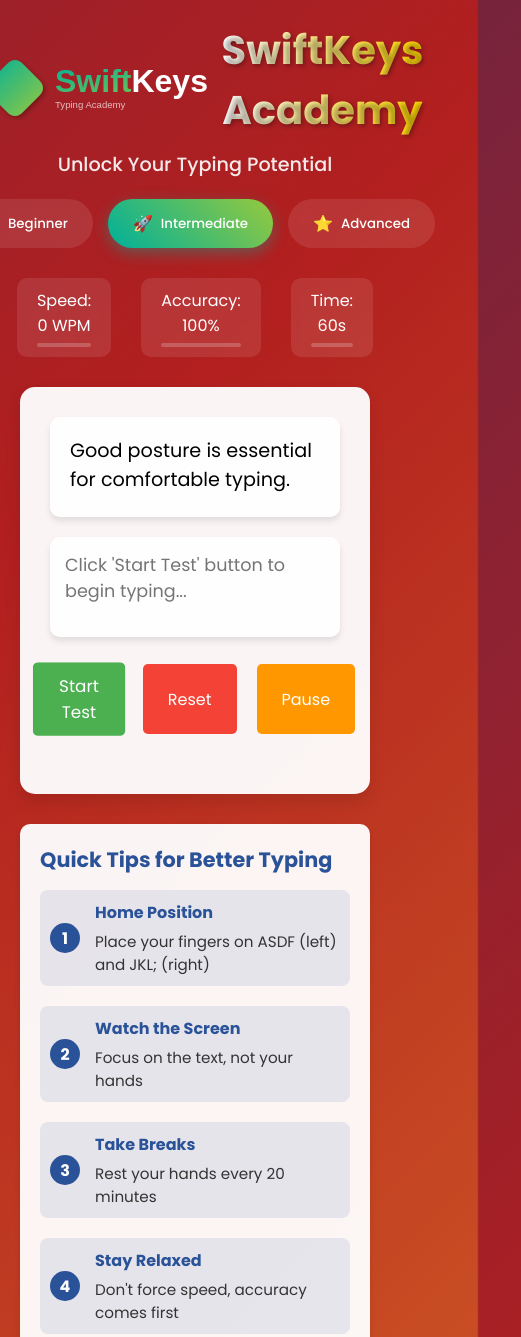
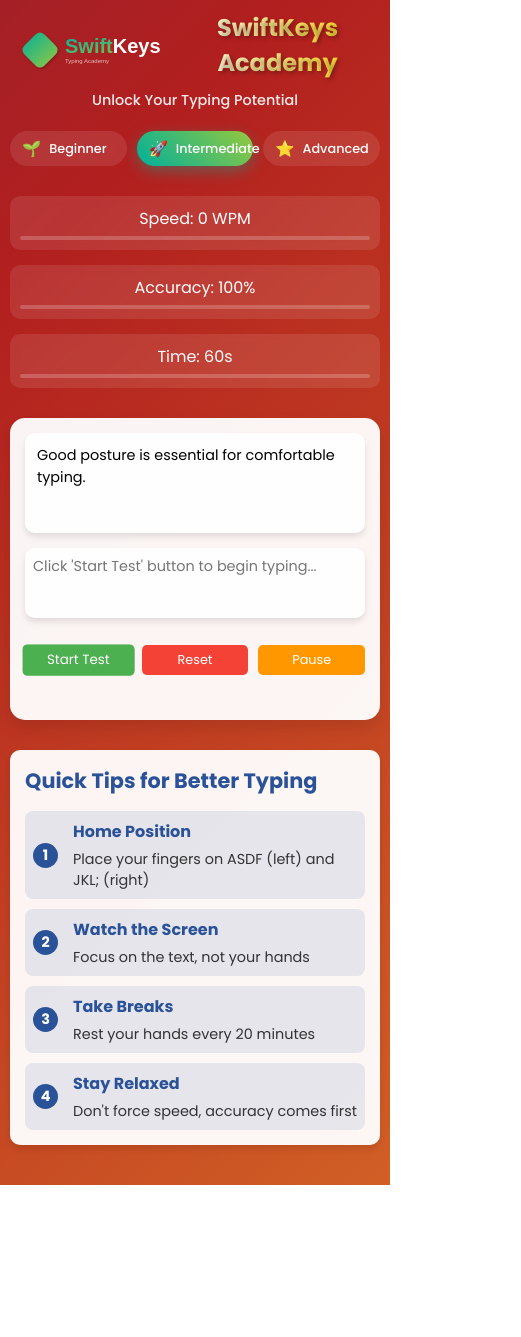
Before and after one commit to bekzodxolmuxamadov/Swiftkeys, a plain HTML site: page index.html in a window 390 px wide. Shown: the top 1337 px of the page, 521 px wide, since content can reach past the window. After the commit the page ends 1185 px from the top, so only its background shows below. Drawn offline with Linux system fonts and the light colour scheme.

Commit message:
newcommit

```diff
--- a/index.html
+++ b/index.html
@@ -2,11 +2,18 @@
 <html lang="en">
 <head>
     <meta charset="UTF-8">
-    <meta name="viewport" content="width=device-width, initial-scale=1.0">
+    <meta name="viewport" content="width=device-width, initial-scale=1.0, maximum-scale=1.0, user-scalable=no">
+    <meta name="theme-color" content="#1a2a6c">
+    <meta name="apple-mobile-web-app-capable" content="yes">
+    <meta name="apple-mobile-web-app-status-bar-style" content="black-translucent">
     <title>SwiftKeys Academy - Master Touch Typing</title>
+
+    <!-- PWA Support -->
+    <link rel="manifest" href="manifest.json">
+    <link rel="apple-touch-icon" href="favicon.svg">
+
     <link rel="stylesheet" href="style.css">
     <link href="https://fonts.googleapis.com/css2?family=Poppins:wght@400;500;600;700&display=swap" rel="stylesheet">
-
     <link rel="icon" type="image/svg+xml" href="favicon.svg">
     <link rel="alternate icon" type="image/x-icon" href="favicon.ico">
 </head>
--- a/style.css
+++ b/style.css
@@ -439,3 +439,226 @@ textarea:focus {
     opacity: 0.5;
     cursor: not-allowed;
 }
+
+/* Mobile Responsive Design */
+@media screen and (max-width: 768px) {
+    body {
+        padding: 10px;
+    }
+
+    .container {
+        max-width: 100%;
+    }
+
+    h1 {
+        font-size: 1.8em;
+    }
+
+    .subtitle {
+        font-size: 1em;
+    }
+
+    .logo-image {
+        height: 60px;
+    }
+
+    .difficulty-selector {
+        flex-wrap: wrap;
+        gap: 10px;
+    }
+
+    .difficulty-btn {
+        padding: 8px 15px;
+        font-size: 0.9em;
+        flex: 1;
+        min-width: 100px;
+    }
+
+    .stats {
+        flex-direction: column;
+        gap: 15px;
+    }
+
+    .stat {
+        width: 100%;
+        padding: 10px;
+    }
+
+    .game-container {
+        padding: 15px;
+    }
+
+    .text-display {
+        font-size: 1em;
+        padding: 15px;
+        margin-bottom: 15px;
+        max-height: 150px;
+        overflow-y: auto;
+    }
+
+    textarea {
+        font-size: 1em;
+        padding: 10px;
+        height: 80px;
+    }
+
+    .buttons {
+        flex-wrap: wrap;
+        gap: 10px;
+    }
+
+    .btn {
+        flex: 1;
+        min-width: 100px;
+        padding: 8px 15px;
+        font-size: 0.9em;
+    }
+
+    .result-stats {
+        grid-template-columns: 1fr;
+        gap: 10px;
+    }
+
+    .result-item {
+        padding: 10px;
+    }
+
+    .result-value {
+        font-size: 1.2em;
+    }
+
+    .keyboard {
+        display: none; /* Hide virtual keyboard on mobile */
+    }
+
+    .typing-guide {
+        padding: 15px;
+    }
+
+    .guide-content {
+        grid-template-columns: 1fr;
+        gap: 10px;
+    }
+
+    .guide-item {
+        padding: 8px;
+    }
+
+    .guide-number {
+        width: 25px;
+        height: 25px;
+        font-size: 0.9em;
+    }
+
+    .guide-text h4 {
+        font-size: 1em;
+    }
+
+    .guide-text p {
+        font-size: 0.9em;
+    }
+}
+
+/* Small Mobile Devices */
+@media screen and (max-width: 480px) {
+    h1 {
+        font-size: 1.5em;
+    }
+
+    .subtitle {
+        font-size: 0.9em;
+    }
+
+    .logo-image {
+        height: 50px;
+    }
+
+    .difficulty-btn {
+        font-size: 0.8em;
+        padding: 6px 12px;
+    }
+
+    .text-display {
+        font-size: 0.9em;
+        padding: 12px;
+    }
+
+    textarea {
+        font-size: 0.9em;
+        padding: 8px;
+        height: 70px;
+    }
+
+    .btn {
+        font-size: 0.8em;
+        padding: 6px 12px;
+    }
+
+    .result-value {
+        font-size: 1.1em;
+    }
+}
+
+/* Landscape Mode */
+@media screen and (max-height: 500px) and (orientation: landscape) {
+    .container {
+        max-width: 100%;
+        display: grid;
+        grid-template-columns: 1fr 1fr;
+        gap: 20px;
+        align-items: start;
+    }
+
+    header {
+        grid-column: 1 / -1;
+    }
+
+    .game-container {
+        margin: 0;
+    }
+
+    .typing-guide {
+        margin: 0;
+    }
+
+    .text-display {
+        max-height: 100px;
+    }
+
+    textarea {
+        height: 60px;
+    }
+}
+
+/* Touch Device Optimizations */
+@media (hover: none) {
+    .difficulty-btn:hover,
+    .btn:hover,
+    .guide-item:hover {
+        transform: none;
+        box-shadow: none;
+    }
+
+    .difficulty-btn:active,
+    .btn:active,
+    .guide-item:active {
+        transform: scale(0.98);
+    }
+}
+
+/* Add smooth scrolling for iOS devices */
+@supports (-webkit-overflow-scrolling: touch) {
+    .text-display {
+        -webkit-overflow-scrolling: touch;
+    }
+}
+
+/* High-DPI Screen Optimizations */
+@media (-webkit-min-device-pixel-ratio: 2), (min-resolution: 192dpi) {
+    .text-display,
+    textarea {
+        font-smoothing: antialiased;
+        -webkit-font-smoothing: antialiased;
+        -moz-osx-font-smoothing: grayscale;
+    }
+}
```
Also changed, not shown: manifest.json (added).
